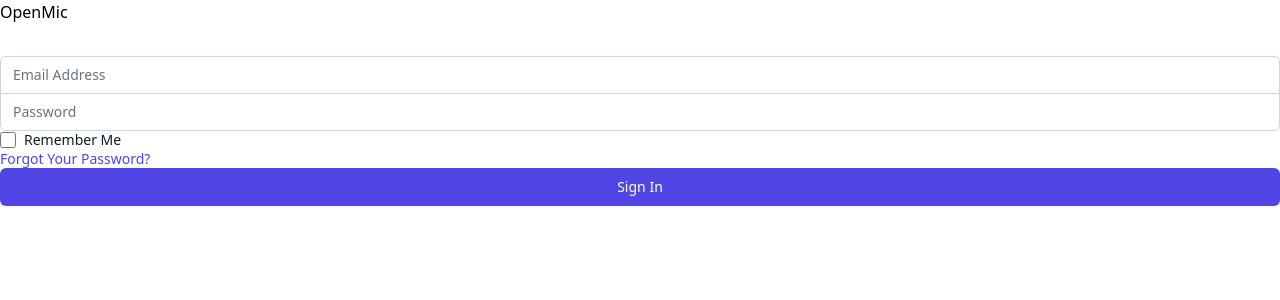
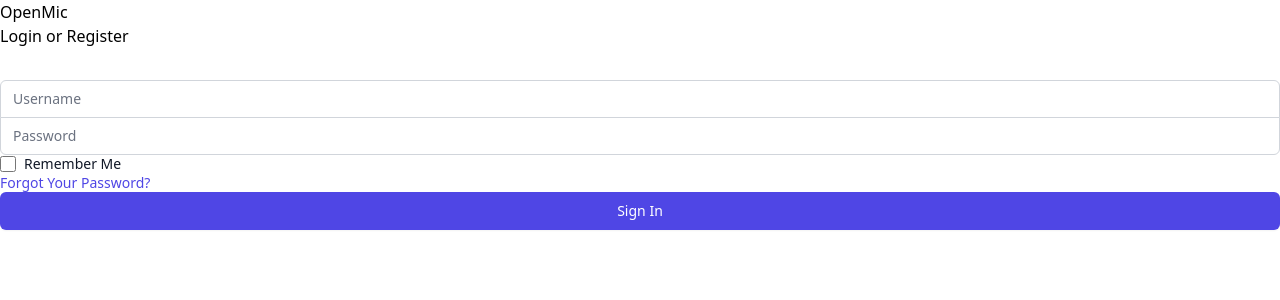
Before and after one commit to Calixd7/Open-mic, a React (Create React App) app in the folder frontend/: page /login in a window 1280 px wide. Shown: the top 300 px of the page. Built offline with nearby package versions, Linux system fonts and the light colour scheme.

Commit message:
worked on the login page.

```diff
--- a/frontend/src/App.js
+++ b/frontend/src/App.js
@@ -2,7 +2,6 @@ import { BrowserRouter as Router, Switch, Route } from 'react-router-dom'
 import { library } from '@fortawesome/fontawesome-svg-core'
 import { far } from '@fortawesome/free-regular-svg-icons'
 import { faTimes } from '@fortawesome/free-solid-svg-icons'
-import './App.css'
 import BandProfileSetup from './components/BandProfileSetup'
 import Header from './components/Header'
 import Welcome from './components/Welcome'
@@ -25,7 +24,7 @@ function App () {
   return (
     <Router>
       <div className='App'>
-        <Header />
+        <Header userName={userName} token={token} setToken={setToken} />
         <main>
           <Switch>
             <Route path='/welcome'>
--- a/frontend/src/components/Header.js
+++ b/frontend/src/components/Header.js
@@ -1,8 +1,24 @@
+import { Link } from 'react-router-dom'
 
-const Header = () => {
+const Header = ({ username, token, setToken }) => {
+  const isLoggedIn = (username && token)
   return (
     <div>
-      OpenMic
+      <div>OpenMic</div>
+      <div>
+
+        <div className='register-and-login'>
+          {isLoggedIn
+            ? (
+              <span>Hello, {username} <button className='logout-button' onClick={() => setToken(null)}>Log out</button></span>
+              )
+            : (
+              <span>
+                <Link to='/login'><button className='log-button'>Login</button></Link> or <Link to='/register'><button className='reg-button'>Register</button></Link>
+              </span>
+              )}
+        </div>
+      </div>
     </div>
   )
 }
--- a/frontend/src/components/Login.js
+++ b/frontend/src/components/Login.js
@@ -1,23 +1,33 @@
 import { useState } from 'react'
-import Login, { login } from '../api'
+import { login } from '../api'
 
-function SignIn () {
-  const [email, setEmail] = useState('')
+function Login ({ setAuth }) {
+  const [username, setUsername] = useState('')
   const [password, setPassword] = useState('')
+  const [errors, setErrors] = useState()
 
-  function handleSignin (event) {
+  function handleLogin (event) {
     event.preventDefault()
-    Login(email, password)
+    login(username, password)
+      .then(data => {
+        if (data && data.auth_token) {
+          setAuth(username, data.auth_token)
+        }
+      })
+      .catch(error => {
+        setErrors(error.message)
+      })
   }
 
   return (
     <div>
       <form
         className='mt-8 space-y-6'
-        onSubmit={handleSignin}
-        // action='#'
-        // method='POST'
+        onSubmit={handleLogin}
       >
+        {errors && (
+          <div>{errors}</div>
+        )}
         <input
           type='hidden'
           name='remember'
@@ -26,20 +36,20 @@ function SignIn () {
         <div className='rounded-md shadow-sm -space-y-px'>
           <div>
             <label
-              htmlFor='email-address'
+              htmlFor='username'
               className='sr-only'
             >
-              Email Address
+              Username
             </label>
             <input
-              id='email-address'
-              name='email'
-              type='email'
-              autoComplete='email'
+              id='username'
+              name='username'
+              type='username'
+              autoComplete='username'
               required className='appearance-none rounded-none relative block w-full px-3 py-2 border border-gray-300 placeholder-gray-500 text-gray-900 rounded-t-md focus:outline-none focus:ring-indigo-500 focus:border-indigo-500 focus:z-10 sm:text-sm'
-              placeholder='Email Address'
-              value={email}
-              onChange={event => setEmail(event.target.value)}
+              placeholder='Username'
+              value={username}
+              onChange={event => setUsername(event.target.value)}
             />
           </div>
           <div>
@@ -112,4 +122,4 @@ function SignIn () {
   )
 }
 
-export default SignIn
+export default Login
```
